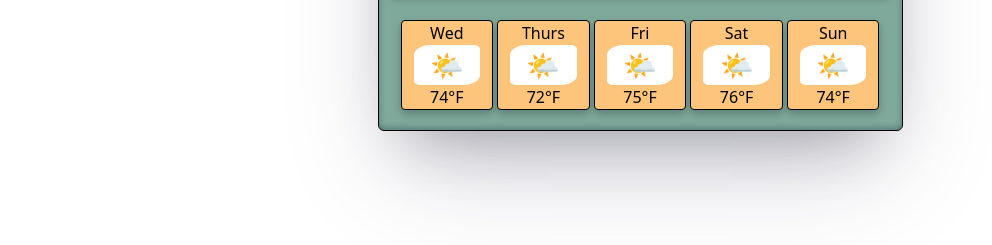
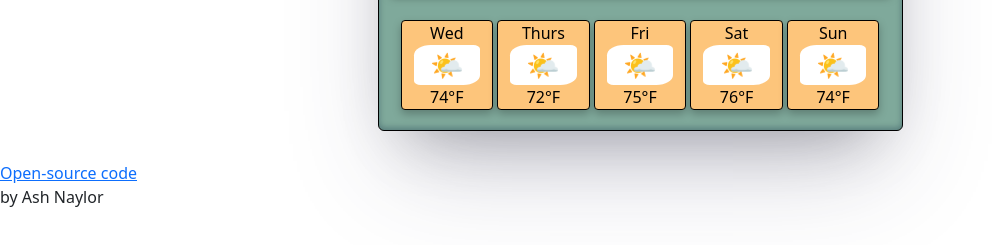
Before and after one commit to ashcnaylor/SheCodes-Weather-App, a plain HTML site: page SheCodesPlus Weather App HTML and CSS/index.html in a window 1280 px wide. Shown: the part 519-764 px from the top of the page, without its empty margins (0-992 px from the left). Drawn offline with nearby package versions, Linux system fonts and the light colour scheme.

Commit message:
added open source code link

```diff
--- a/SheCodesPlus Weather App HTML and CSS/index.html
+++ b/SheCodesPlus Weather App HTML and CSS/index.html
@@ -97,6 +97,10 @@
         </div>
       </form>
     </div>
+    <div class="open-source-link">
+      <a href="#">Open-source code</a>
+      <p>by Ash Naylor</p>
+    </div>
     <script src="src/script.js"></script>
   </body>
 </html>
```
